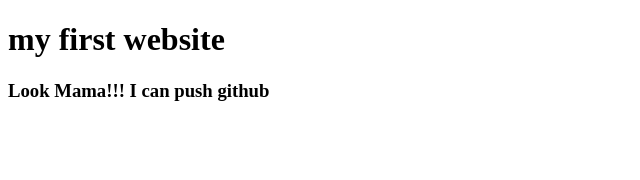
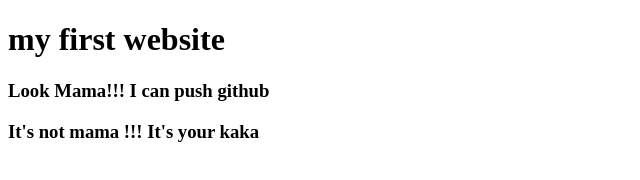
Before and after one commit to mhkhanju/Dynamic-website, a plain HTML site: page index.html in a window 1280 px wide. Shown: the whole page, without its empty margins (0-640 px from the left). Drawn offline with Linux system fonts and the light colour scheme.

Commit message:
Update index.html

```diff
--- a/index.html
+++ b/index.html
@@ -9,5 +9,6 @@
 <body>
     <h1>my first website</h1>
     <h3>Look Mama!!! I can push github</h3>
+    <h3>It's not mama !!! It's your kaka</h3>
 </body>
 </html>
```
